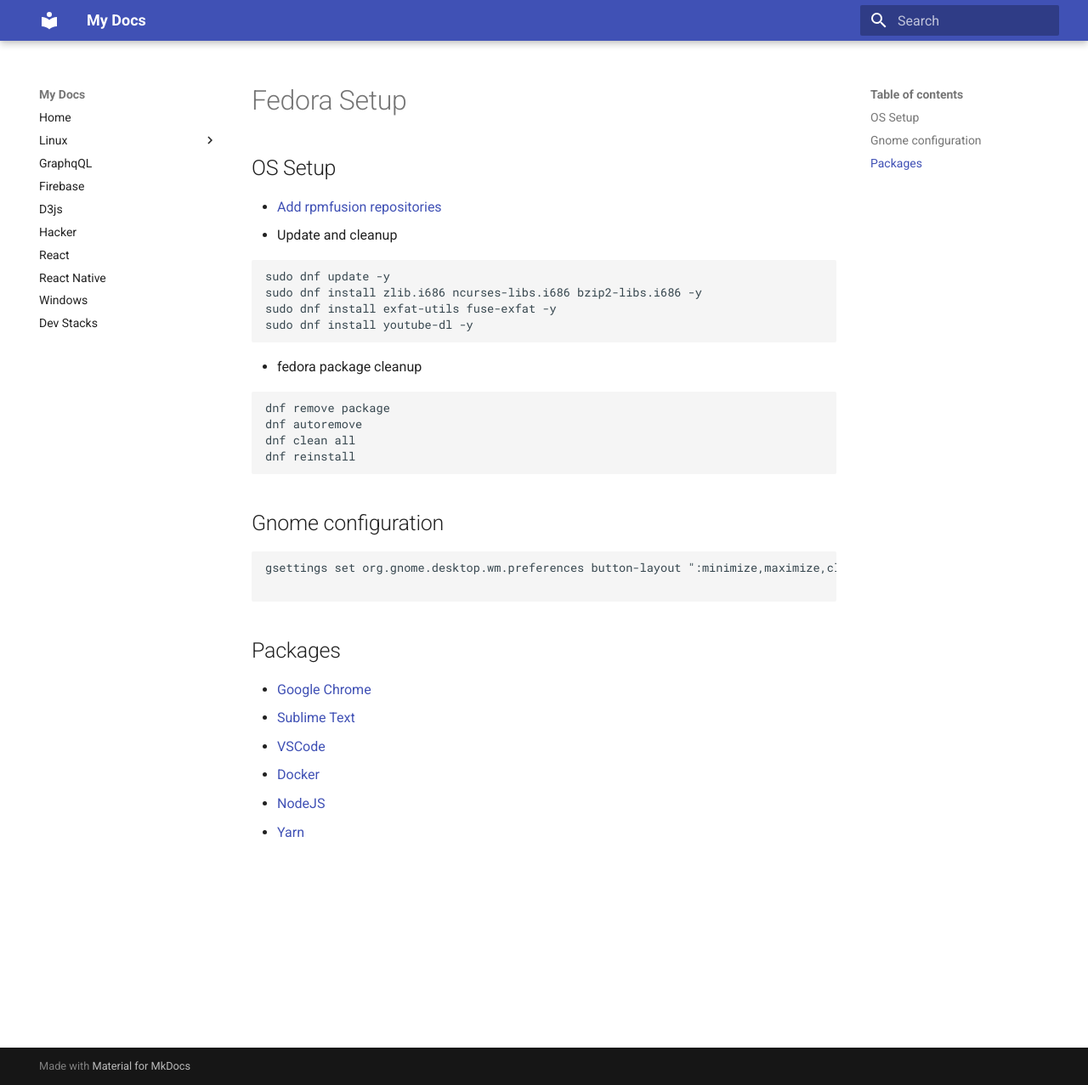
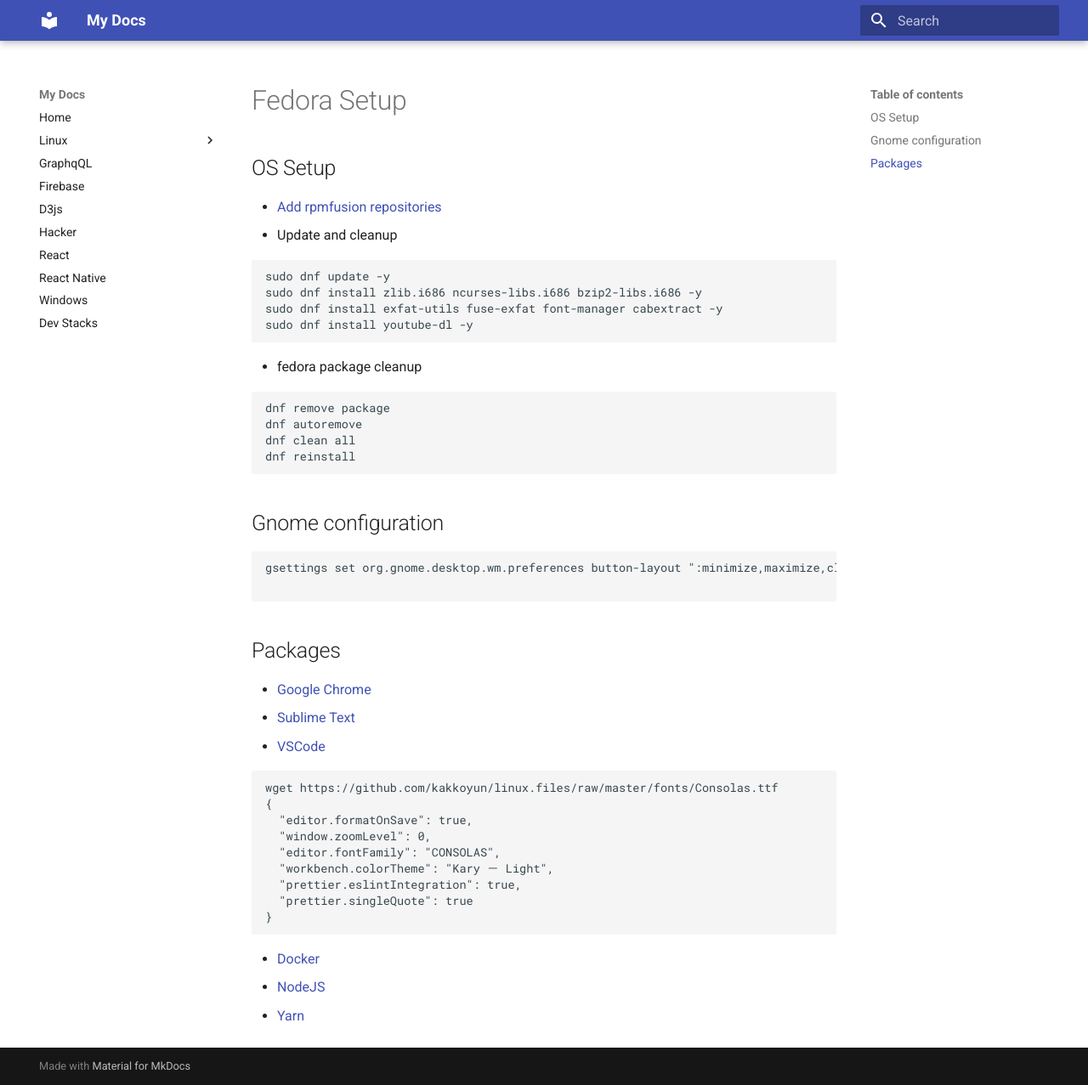
Before and after one commit to ajaymore/development-docs, an MkDocs documentation site: the page built from docs/linux/fedora-setup.md, in a window 1280 px wide and 1277 px high. Shown: the whole window at 85% size. Built offline with MkDocs 1.6.1 and Material for MkDocs 9.7.7, drawn with Linux system fonts in a browser that asks for light colours; old or Windows-style settings are respelled for this version of MkDocs.

Commit message:
Update fedora-setup.md

````diff
--- a/docs/linux/fedora-setup.md
+++ b/docs/linux/fedora-setup.md
@@ -7,7 +7,7 @@
 ```
 sudo dnf update -y
 sudo dnf install zlib.i686 ncurses-libs.i686 bzip2-libs.i686 -y
-sudo dnf install exfat-utils fuse-exfat -y
+sudo dnf install exfat-utils fuse-exfat font-manager cabextract -y
 sudo dnf install youtube-dl -y
 ```
 - fedora package cleanup
@@ -27,6 +27,17 @@
 - [Google Chrome](https://www.google.com/chrome/browser/features.html)
 - [Sublime Text](https://www.sublimetext.com/docs/3/linux_repositories.html#dnf)
 - [VSCode](https://code.visualstudio.com/docs/setup/linux#_rhel-fedora-and-centos-based-distributions)
+```
+wget https://github.com/kakkoyun/linux.files/raw/master/fonts/Consolas.ttf
+{
+  "editor.formatOnSave": true,
+  "window.zoomLevel": 0,
+  "editor.fontFamily": "CONSOLAS",
+  "workbench.colorTheme": "Kary － Light",
+  "prettier.eslintIntegration": true,
+  "prettier.singleQuote": true
+}
+```
 - [Docker](https://docs.docker.com/install/linux/docker-ce/fedora/#set-up-the-repository)
 - [NodeJS](https://nodejs.org/en/download/package-manager/#enterprise-linux-and-fedora)
 - [Yarn](https://yarnpkg.com/en/docs/install)
````
